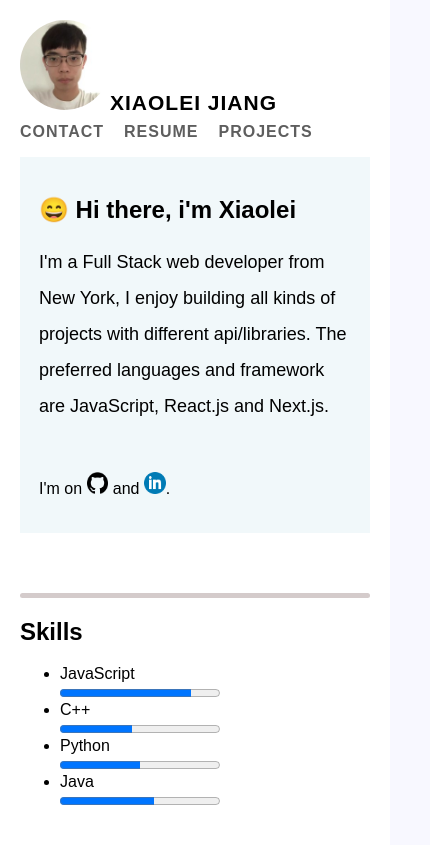
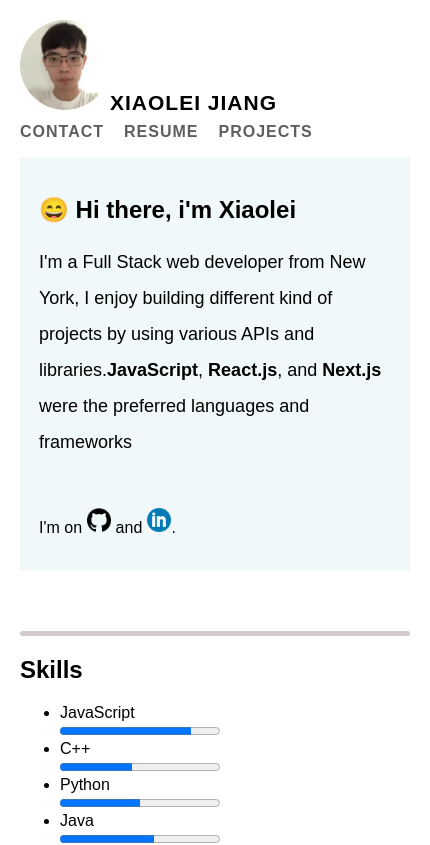
Before and after one commit to bartotti/portfolio, a Next.js app: page /MainPage in a window 390 px wide. Shown: the top 845 px of the page, 430 px wide, since content can reach past the window. Built offline with nearby package versions, Linux system fonts and the light colour scheme; no server answers.

Commit message:
projects section css added

```diff
--- a/pages/Cal.js
+++ b/pages/Cal.js
@@ -1,11 +1,10 @@
 import React from "react";
 import Calculator from "./components/Calculator";
-import NavBar from "./NavBar";
+
 
 const Cal = () => {
   return (
     <div>
-      <NavBar />
       <Calculator />
     </div>
   );
--- a/pages/FC.js
+++ b/pages/FC.js
@@ -5,7 +5,6 @@ import FaceCamera from "./components/FaceCamera";
 const Cal = () => {
   return (
     <div>
-      <NavBar />
       <FaceCamera />
     </div>
   );
--- a/pages/MainPage.js
+++ b/pages/MainPage.js
@@ -38,9 +38,10 @@ const MainPage = () => {
         <section className="intro">
           <h1 className=".inline-h1">😄 Hi there, i'm Xiaolei</h1>
           <p id="intro-p">
-            I'm a Full Stack web developer from New York, I enjoy building all
-            kinds of projects with different api/libraries. The preferred
-            languages and framework are JavaScript, React.js and Next.js.
+            I'm a Full Stack web developer from New York, I enjoy building
+            different kind of projects by using various APIs and libraries.
+            <b>JavaScript</b>, <b>React.js</b>, and <b>Next.js</b> were the
+            preferred languages and frameworks
           </p>
           <p>
             I'm on{" "}
--- a/styles/globals.css
+++ b/styles/globals.css
@@ -1,7 +1,13 @@
+:root {
+  --select-border: #777;
+  --select-focus: blue;
+  --select-arrow: var(--select-border);
+}
+
 body {
   margin: 0;
   padding: 0;
-  font-family: Arial, Helvetica, sans-serif;
+  /* font-family: Arial, Helvetica, sans-serif; */
   background-color: #f8f8ff;
 }
 
@@ -38,6 +44,10 @@ body {
     color: rgb(147, 147, 216);
   }
   .top {
+    width: 100%;
+    max-width: 1024px;
+    margin-right: auto;
+    margin-left: auto;
     background-color: white;
     padding: 20px;
   }
@@ -115,7 +125,7 @@ body {
     background: #d4cbcb;
   }
 
-  label {
+  .label-tag-contact {
     color: #888;
   }
 
@@ -159,6 +169,92 @@ body {
     font-size: 0.875rem;
     padding: 13px 20px;
   }
+
+  /* calculator.js css part*/
+  .cal-container {
+    height: 100%;
+    display: flex;
+  }
+  .form-field {
+    width: 100%;
+    margin: 0 auto;
+    height: 100%;
+  }
+
+  .target-input-tag {
+    width: 80%;
+    height: 12px;
+    resize: none;
+    padding: 10px;
+    border-radius: 10px;
+    border: 2px solid #ccc;
+    overflow-y: scroll;
+  }
+  select {
+    width: 93.5%;
+    min-width: 15ch;
+    max-width: 30ch;
+    border: 2px solid #ccc;
+    border-radius: 0.25em;
+    padding: 0.25em 0.5em;
+    font-size: 1.25rem;
+    cursor: pointer;
+    line-height: 1.1;
+    background-color: #fff;
+    border-radius: 10px;
+    background-image: linear-gradient(to top, #f9f9f9, #fff 33%);
+  }
+  .btn-container {
+    padding-top: 10px;
+    padding-bottom: 10px;
+  }
+  .btn-calculator {
+    display: inline-block;
+    cursor: pointer;
+    border-radius: 1000px;
+    border: none;
+    background: #4b6cc1;
+    font-weight: 600;
+    text-align: center;
+    color: #fff;
+    font-size: 0.875rem;
+    padding: 6px 20px;
+  }
+  /* end of calculator.js css part*/
+  /*Projects.js section css part*/
+
+  .large-projects {
+    font-size: 20px;
+    color: rgba(25, 31, 52, 0.73);
+  }
+  .img-resize {
+    width: 100%;
+    border-radius: 20px;
+  }
+  .section-top {
+    max-width: calc(100vw - 40px);
+    width: calc(100% + 290px);
+    position: relative;
+    /* left: 50%;
+    transform: translate(-50%); */
+  }
+  .project-view {
+    display: flex;
+    flex-direction: column;
+  }
+  .project-detail-content {
+    padding-top: 30px;
+  }
+  .h2-like-css {
+    font-size: 1.5rem;
+    font-weight: bold;
+    margin: 0;
+  }
+  /*End of Projects.js section css part*/
+
+  /*Start of FaceCame.js section css part*/
+
+  /*End of FaceCame.js section css part*/
 }
 
 /* Desktop Styles */
@@ -333,4 +429,85 @@ body {
   .inline-it {
     display: flex;
   }
+  /* calculator.js css part*/
+  .cal-container {
+    display: flex;
+    justify-content: space-around;
+  }
+  .form-field {
+    /* background-color: #f1f8fa; */
+    border-radius: 20px;
+    padding: 20px;
+  }
+  .target-input-tag {
+    width: 80%;
+    height: 12px;
+    resize: none;
+    padding: 10px;
+    border-radius: 10px;
+    border: 2px solid #ccc;
+    overflow-y: scroll;
+  }
+  select {
+    width: 90.2%;
+    min-width: 15ch;
+    max-width: 30ch;
+    border: 2px solid #ccc;
+    border-radius: 0.25em;
+    padding: 0.25em 0.5em;
+    font-size: 1.25rem;
+    cursor: pointer;
+    line-height: 1.1;
+    background-color: #fff;
+    border-radius: 10px;
+    background-image: linear-gradient(to top, #f9f9f9, #fff 33%);
+  }
+  .btn-container {
+    padding-top: 10px;
+    padding-bottom: 5px;
+  }
+  .btn-calculator {
+    display: inline-block;
+    cursor: pointer;
+    border-radius: 1000px;
+    border: none;
+    background: #4b6cc1;
+    font-weight: 600;
+    text-align: center;
+    color: #fff;
+    font-size: 0.875rem;
+    padding: 6px 20px;
+  }
+  /* end of calculator.js css part*/
+  /*Projects.js section css part*/
+
+  .large-projects {
+    font-size: 20px;
+    color: rgba(25, 31, 52, 0.73);
+  }
+  .img-resize {
+    width: 100%;
+    border-radius: 20px;
+  }
+  .section-top {
+    /* max-width: calc(100vw - 40px);
+    width: calc(100% + 290px); */
+    position: relative;
+    /* left: 50%;
+  transform: translate(-50%); */
+  }
+  .project-view {
+    display: flex;
+    align-items: center;
+  }
+  .project-detail-content {
+    padding-top: 30px;
+  }
+  .h2-like-css {
+    font-size: 1.5rem;
+    font-weight: bold;
+    margin: 0;
+  }
+
+  /*End of Projects.js section css part*/
 }
```
Also changed, not shown: pages/Projects.js (added, +43 -0 lines), pages/components/Calculator.js (+21 -7 lines), pages/components/ContactForm.js (+9 -3 lines), pages/components/FaceCamera.js (+8 -7 lines), public/project_cal.png (added).
